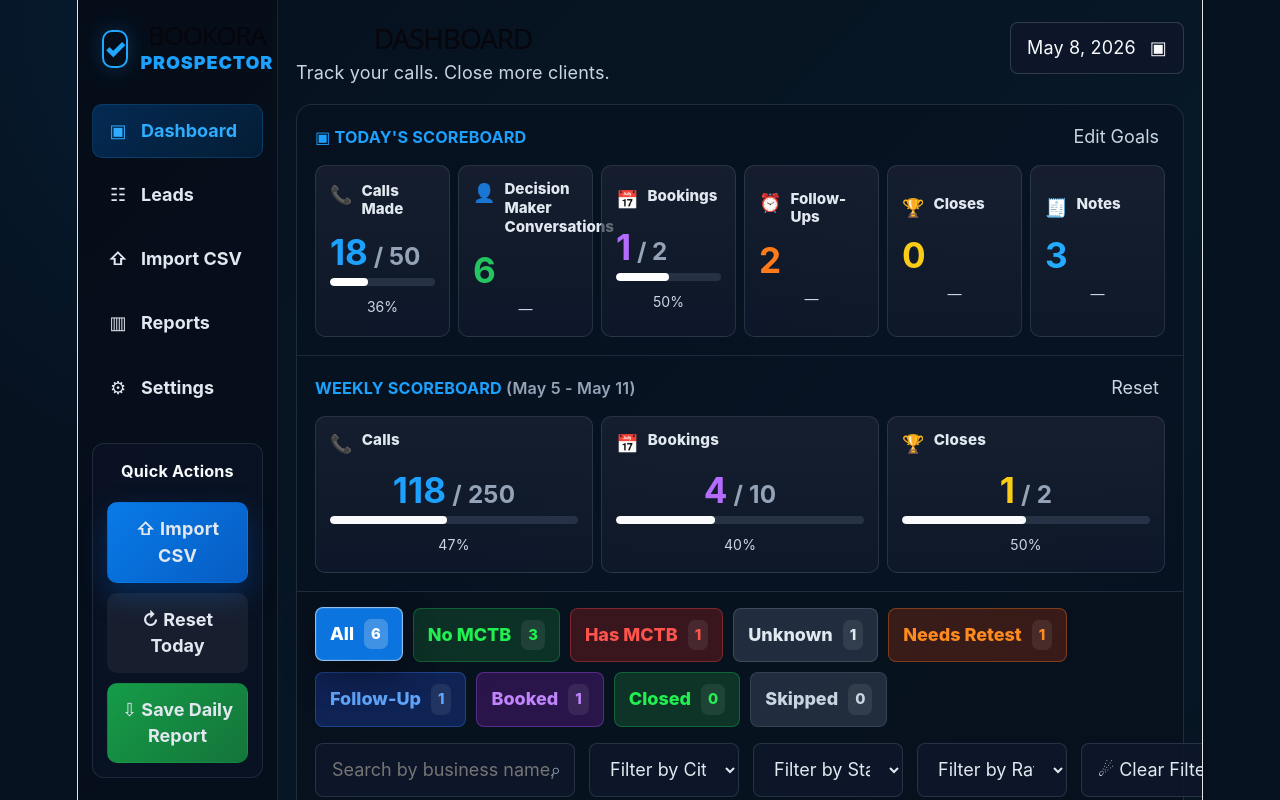
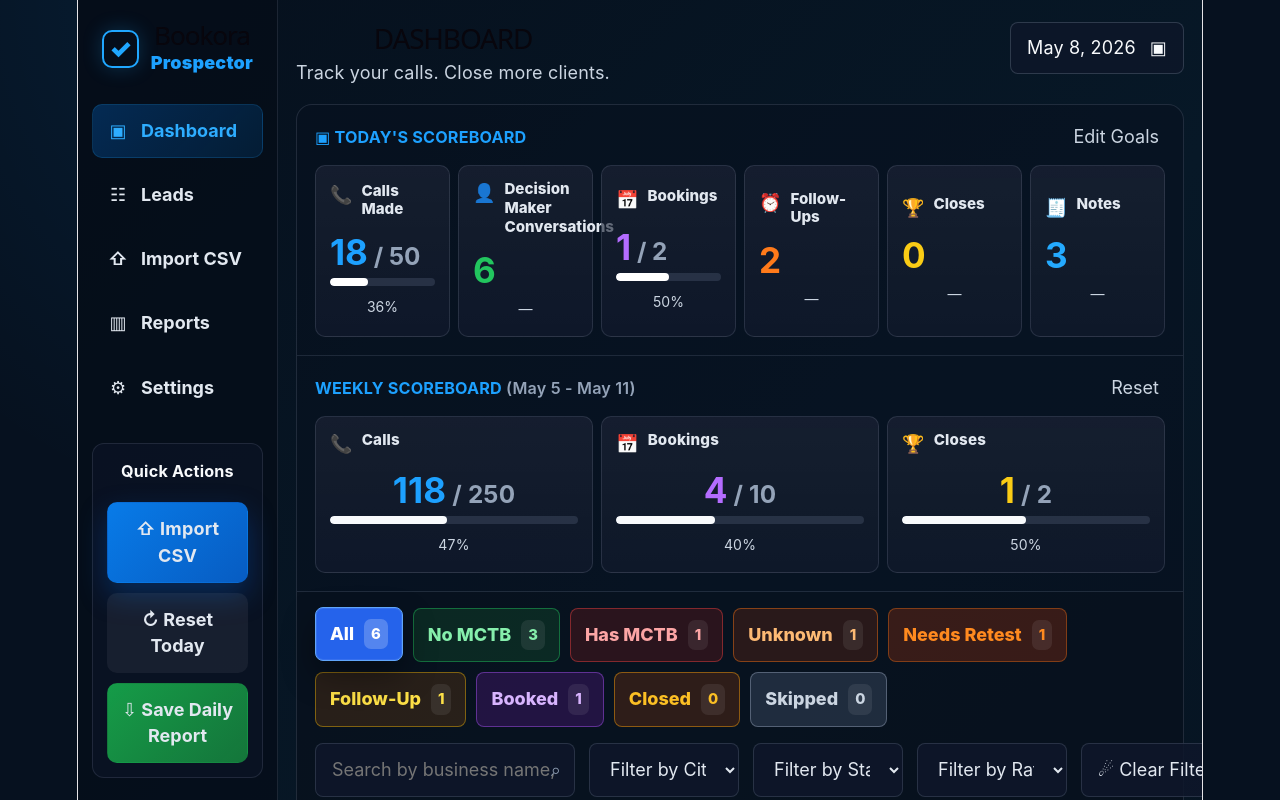
Before and after one commit to abookoraai/bookora-hot-leads-dashboard, a React (Vite) app: page / in a window 1280 px wide. Shown: the top 800 px of the page. Built offline with nearby package versions, Linux system fonts and the light colour scheme.

Commit message:
updated dash

```diff
--- a/src/App.css
+++ b/src/App.css
@@ -1706,3 +1706,131 @@ a {
     margin: 0 0 12px;
   }
 }
+
+
+/* Requested filter button colors */
+.filterPill.all {
+  background: rgba(15, 23, 42, 0.95) !important;
+  color: #f8fafc !important;
+  border-color: rgba(37, 99, 235, 0.45) !important;
+}
+
+.filterPill.all.active,
+.filterPill.all:hover {
+  background: #2563eb !important;
+  color: #ffffff !important;
+  border-color: #60a5fa !important;
+}
+
+.filterPill.noMctb {
+  background: rgba(22, 101, 52, 0.28) !important;
+  color: #86efac !important;
+  border-color: rgba(34, 197, 94, 0.45) !important;
+}
+
+.filterPill.noMctb.active,
+.filterPill.noMctb:hover {
+  background: #16a34a !important;
+  color: #ffffff !important;
+  border-color: #4ade80 !important;
+}
+
+.filterPill.hasMctb {
+  background: rgba(127, 29, 29, 0.30) !important;
+  color: #fca5a5 !important;
+  border-color: rgba(239, 68, 68, 0.45) !important;
+}
+
+.filterPill.hasMctb.active,
+.filterPill.hasMctb:hover {
+  background: #dc2626 !important;
+  color: #ffffff !important;
+  border-color: #f87171 !important;
+}
+
+.filterPill.unknown {
+  background: rgba(124, 45, 18, 0.30) !important;
+  color: #fdba74 !important;
+  border-color: rgba(249, 115, 22, 0.45) !important;
+}
+
+.filterPill.unknown.active,
+.filterPill.unknown:hover {
+  background: #f97316 !important;
+  color: #ffffff !important;
+  border-color: #fdba74 !important;
+}
+
+.filterPill.follow {
+  background: rgba(113, 63, 18, 0.32) !important;
+  color: #fde047 !important;
+  border-color: rgba(234, 179, 8, 0.45) !important;
+}
+
+.filterPill.follow.active,
+.filterPill.follow:hover {
+  background: #eab308 !important;
+  color: #111827 !important;
+  border-color: #fde047 !important;
+}
+
+.filterPill.booked {
+  background: rgba(88, 28, 135, 0.34) !important;
+  color: #d8b4fe !important;
+  border-color: rgba(168, 85, 247, 0.45) !important;
+}
+
+.filterPill.booked.active,
+.filterPill.booked:hover {
+  background: #7c3aed !important;
+  color: #ffffff !important;
+  border-color: #c084fc !important;
+}
+
+.filterPill.closed {
+  background: rgba(120, 53, 15, 0.35) !important;
+  color: #fbbf24 !important;
+  border-color: rgba(245, 158, 11, 0.48) !important;
+}
+
+.filterPill.closed.active,
+.filterPill.closed:hover {
+  background: #d97706 !important;
+  color: #ffffff !important;
+  border-color: #fbbf24 !important;
+}
+
+.filterPill.skipped {
+  background: rgba(51, 65, 85, 0.58) !important;
+  color: #cbd5e1 !important;
+  border-color: rgba(148, 163, 184, 0.45) !important;
+}
+
+.filterPill.skipped.active,
+.filterPill.skipped:hover {
+  background: #64748b !important;
+  color: #ffffff !important;
+  border-color: #cbd5e1 !important;
+}
+
+/* Keep selected badges readable */
+.filterPill.follow.active span,
+.filterPill.follow:hover span {
+  color: #111827;
+}
+
+/* Brand casing update */
+.brand h1 {
+  letter-spacing: -0.04em;
+  text-transform: none;
+}
+
+.brand p,
+.mobileBrand span {
+  text-transform: none;
+  letter-spacing: 0.01em;
+}
+
+.mobileBrand {
+  text-transform: none;
+}
--- a/src/App.jsx
+++ b/src/App.jsx
@@ -911,8 +911,8 @@ export default function App() {
         <div className="brand">
           <div className="brandIcon">✓</div>
           <div>
-            <h1>BOOKORA</h1>
-            <p>PROSPECTOR</p>
+            <h1>Bookora</h1>
+            <p>Prospector</p>
           </div>
         </div>
 
@@ -955,7 +955,7 @@ export default function App() {
         <header className="topbar">
           <button className="hamburger">☰</button>
           <div>
-            <p className="mobileBrand">BOOKORA <span>PROSPECTOR</span></p>
+            <p className="mobileBrand">Bookora <span>Prospector</span></p>
             <h2>DASHBOARD</h2>
             <p>Track your calls. Close more clients.</p>
           </div>
```
